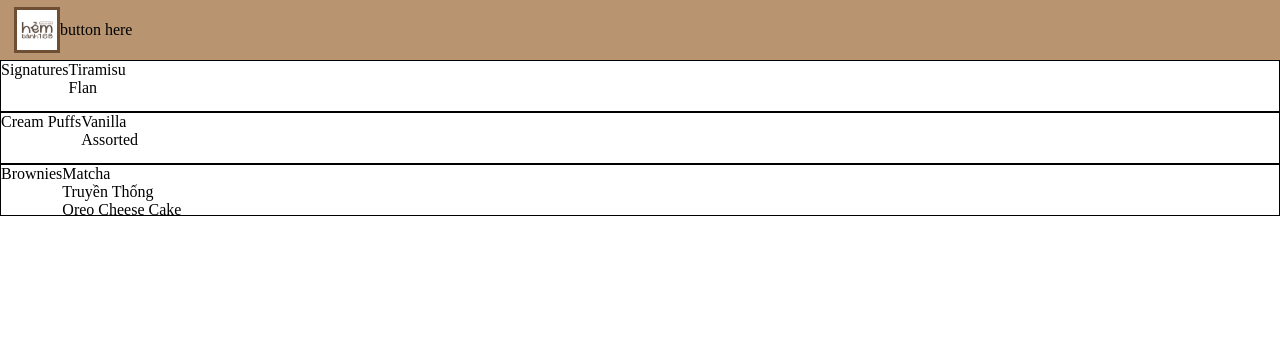
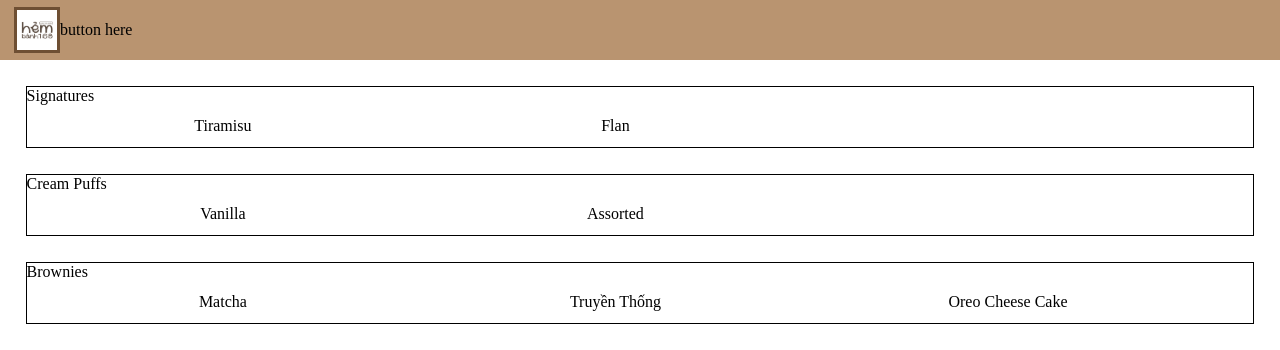
Before and after one commit to hoanhua14/hem168, a React (Vite) app in the folder 168/: page / in a window 1280 px wide. Shown: the top 350 px of the page. Built offline with nearby package versions, Linux system fonts and the light colour scheme.

Commit message:
rough styling for Products and ProductCard

```diff
--- a/168/src/components/ProductCard.jsx
+++ b/168/src/components/ProductCard.jsx
@@ -1,4 +1,4 @@
 const ProductCard = ({ name }) => {
-  return <div>{name}</div>;
+  return <div className="product-card">{name}</div>;
 };
 export default ProductCard;
--- a/168/src/components/Products.jsx
+++ b/168/src/components/Products.jsx
@@ -19,11 +19,13 @@ const Products = ({ category }) => {
   const products = productList[category];
   return (
     <section className="products">
-      <div>{category}</div>
       <div>
-        {products.map((product) => (
-          <ProductCard key={product.id} name={product.name} />
-        ))}
+        {category}
+        <div style={{ display: "flex" }}>
+          {products.map((product) => (
+            <ProductCard key={product.id} name={product.name} />
+          ))}
+        </div>
       </div>
     </section>
   );
--- a/168/src/index.css
+++ b/168/src/index.css
@@ -28,10 +28,17 @@
 }
 .products {
   display: flex;
+  border: 1px solid black;
+  height: 50%;
+  margin: 2%;
+}
+.products > div {
+  width: 100%;
+}
+.product-card {
+  display: flex;
   flex-direction: row;
-  justify-content: flex-start;
-  border: 1px solid black;
-  height: 50px;
+  justify-content: center;
+  padding: 1%;
+  width: 30%;
 }
-.product {
-}
```
